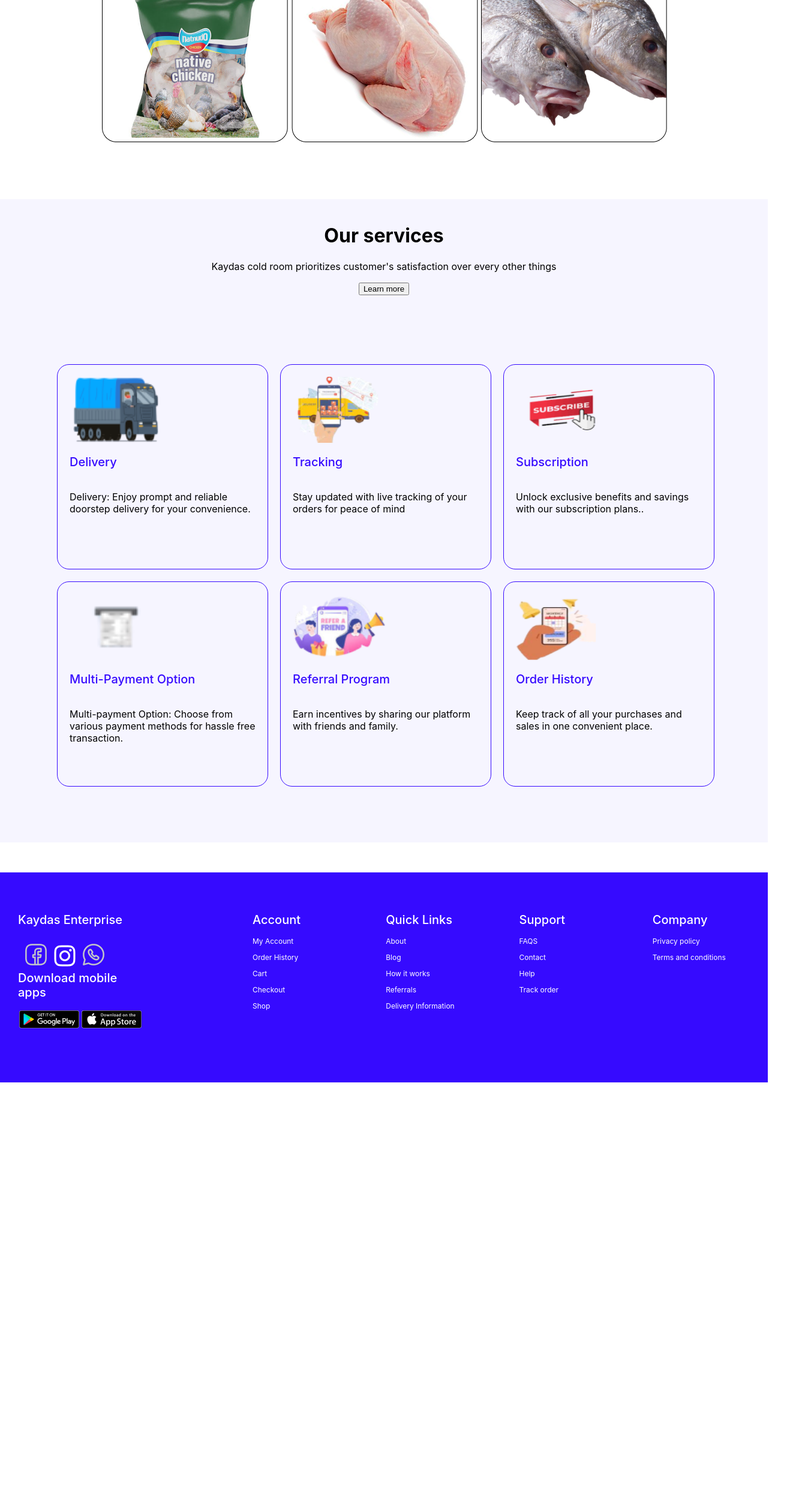
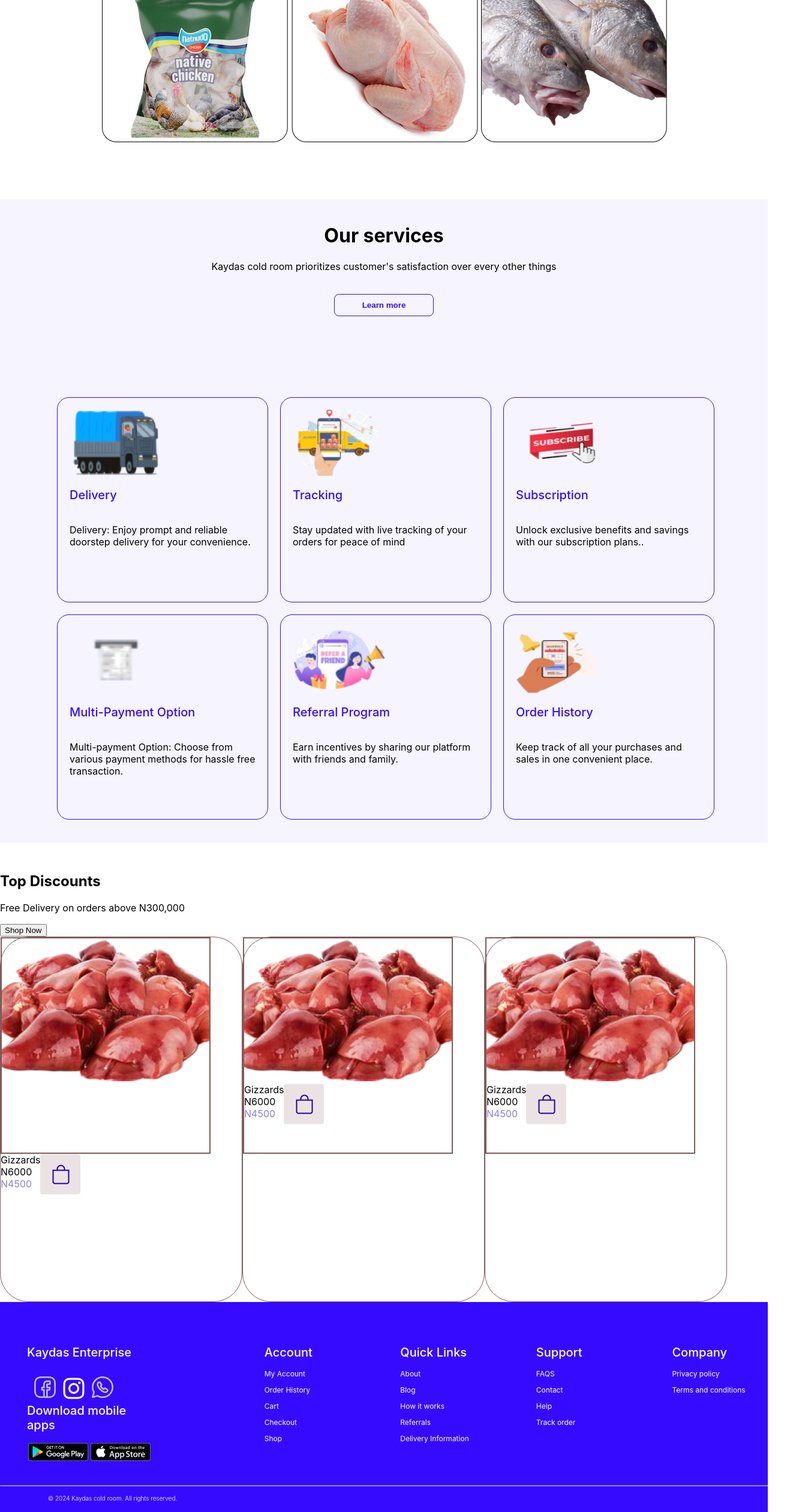
Before and after one commit to amooesther/Kaydas-Capstone-project, a React (Create React App) app in the folder frontend/: page / in a window 1280 px wide. Shown: the part 599-3119 px from the top of the page at 60% size, 1317 px wide, since content can reach past the window. Before the commit the page ends 2403 px from the top, so only its background shows below. Built offline with nearby package versions, Linux system fonts and the light colour scheme.

Commit message:
work in progress

```diff
--- a/frontend/src/Components/Login/Login.css
+++ b/frontend/src/Components/Login/Login.css
@@ -5,17 +5,26 @@
     justify-content: center;
     align-items: center;
     height: 100vh;
-    background-color: #007bff;
+
   }
 
   .loginPage {
-    width: 350px;
+    width: 300px;
     padding: 20px;
-    background-color: #f4f4f4;
+    background-color: #f6f5ff;
     border-radius: 5px;
     box-shadow: 0 0 10px rgba(0, 0, 0, 0.1);
   }
-
+  .loginText{
+    width: 400px;
+    margin: 10px auto;
+  }
+  .loginText span{
+    color: #360AFF;
+  }
+  .loginImg{
+margin-left: 60px;
+  }
   .form {
     display: flex;
     flex-direction: column;
@@ -26,42 +35,37 @@
   .form label {
     margin-bottom: 5px;
     font-weight: 400;
+    color: #360AFF;
   }
 
   .form input {
     padding: 10px 20px;
     width: 250px;
-    margin-bottom: 10px;
-    border-radius: 15px;
+    margin-bottom: 20px;
+    border-radius: 8px;
     border: 1px solid #ccc;
   }
 
-  .form button.btn {
+  .btn {
     padding: 10px 20px;
     width: 290px;
     font-weight: 600;
-    background-color: #007bff;
+    background-color: #360AFF;
     color: #fff;
     border: none;
-    border-radius: 10px;
+    border-radius: 8px;
     cursor: pointer;
     margin-bottom: 20px;
+    margin-top: 20px;
 
   }
 
-  .form button.btn:last-child {
-    background-color: #28a745;
-  }
 
   .form button.btn:hover {
     background-color: #0056b3;
   }
 
-  .form p {
-    text-align: center;
-    margin-bottom: 10px;
-    font-size: 14px;
-  }
+
   .error {
     color: red;
     font: 5px;
--- a/frontend/src/Components/Login/Login.jsx
+++ b/frontend/src/Components/Login/Login.jsx
@@ -2,6 +2,10 @@ import React, { useState } from 'react';
 import './Login.css';
 import { Link } from 'react-router-dom';
 import Validation from '../LoginValidation';
+import NavBar from '../NavBar/NavBar'
+import loginImg1 from '../../Assets/loginImg1.png'
+import Footer from '../footer/Footer';
+
 
 const Login = () => {
   const [value, setValue] = useState({ email: "", password: "" });
@@ -23,9 +27,18 @@ const Login = () => {
   };
 
   return (
+    <div>
+      <NavBar/>
+      <div className='loginText'>
+        <h1>Enjoy affordable doorstep delivery of your <span>fresh frozen proteins!</span> </h1>
+      </div>
     <div className='formContainer'>
+
       <div className='loginPage'>
-        <h2>Sign-In</h2>
+        <div className='loginImg'>
+          <img src={loginImg1} alt="" />
+
+        </div>
         <form onSubmit={handleSubmit} className='form'>
           <div className=''>
             <label htmlFor="email">Email </label><br />
@@ -38,10 +51,12 @@ const Login = () => {
             {errors.password && <span className="error">{errors.password}</span>}
           </div>
           <button type='submit' className='btn'>Login</button>
-          <p>You agree to our terms and conditions</p>
-          <Link to='/SignUp'><button className='btn'>Create Account</button></Link>
+
         </form>
       </div>
+
+    </div>
+    <Footer/>
     </div>
   );
 };
--- a/frontend/src/Components/Services/Services.css
+++ b/frontend/src/Components/Services/Services.css
@@ -16,7 +16,18 @@
 
   }
 
-
+.btnServices{
+    padding: 10px 20px;
+    width: 166px;
+    font-weight: 600;
+    color: #360AFF;
+    border: 1px solid #360AFF;
+    border-radius: 8px;
+    cursor: pointer;
+    margin-bottom: 20px;
+    margin-top: 20px;
+    background-color: transparent;
+}
 
 .serviceTwo {
     display: grid;
@@ -34,6 +45,7 @@
     border: 1px solid #360AFF;
     border-radius: 20px;
     padding: 20px;
+
   }
 
   .serviceTwo img {
--- a/frontend/src/Components/Services/Services.jsx
+++ b/frontend/src/Components/Services/Services.jsx
@@ -14,7 +14,7 @@ const Services = () => {
            <div className='serviceUp'>
             <h1>Our services</h1>
             <p>Kaydas cold room prioritizes customer's satisfaction over every other things</p>
-         <button>Learn more</button></div>
+         <button className='btnServices'>Learn more</button></div>
          </div>
          <div className='serviceTwo'>
             <div><img src={servicesImg1} alt="" />
--- a/frontend/src/Components/TopDiscounts/TopDiscount.css
+++ b/frontend/src/Components/TopDiscounts/TopDiscount.css
@@ -1,5 +1,25 @@
-.discountWrapper{
-width: 90vw;
-background-color: aqua;
 
+.discounts{
+    display: flex;
 }
+.discountOne{
+    width: 402Px;
+    height: 607px;
+    border: 1px solid #805B5B;
+    border-radius: 48px;
+}
+.discountTwo{
+    width: 346px;
+    height: 357px;
+    border: 2px solid #805B5B;
+}
+.discountThree{
+    display: flex;
+}
+
+.discountThree span{
+    display: block;
+}
+.discountThree span:last-child{
+    color: #9080D9;
+}
--- a/frontend/src/Components/TopDiscounts/TopDiscount.jsx
+++ b/frontend/src/Components/TopDiscounts/TopDiscount.jsx
@@ -1,22 +1,89 @@
 import React from 'react';
 import './TopDiscount.css';
-// import topDiscountImg1 from '../../Assets/topDiscountImg1.png';
-// import topDiscountImg2 from '../../Assets/topDiscountImg2.png';
-// import topDiscountImg3 from '../../Assets/topDiscountImg3.png';
+import topDiscountImg1 from '../../Assets/topDiscountImg1.png';
+import topDiscountImg2 from '../../Assets/topDiscountImg2.png';
+import topDiscountImg3 from '../../Assets/topDiscountImg3.png';
+import topDiscountImg4 from '../../Assets/topDiscountImg4.png';
 
 const TopDiscount = ({ discounts = [] }) => {
   console.log(discounts, "this is the discounts");
   return (
-    <ul>
-      {discounts?.map((discount) => (
-        <li className="categoryItem" key={discount.id}>
-          <img src={discount.imgSrc} alt={discount.title} />
-          <span>{discount.title}</span>
-          <span>{discount.newPrice}</span>
-          <span>{discount.oldPrice}</span>
-        </li>
-      ))}
-    </ul>
+    // <ul>
+    //   {discounts?.map((discount) => (
+    //     <li className="categoryItem" key={discount.id}>
+    //       <img src={discount.imgSrc} alt={discount.title} />
+    //       <span>{discount.title}</span>
+    //       <span>{discount.newPrice}</span>
+    //       <span>{discount.oldPrice}</span>
+    //     </li>
+    //   ))}
+    // </ul>
+<div>
+  <h2>Top Discounts</h2>
+  <div>
+    <p>Free Delivery on orders above N300,000</p>
+    <button>Shop Now</button>
+  </div>
+  <div className='discounts'>
+    <div className='discountOne'>
+      <div className='discountTwo'>
+        <div>
+          <img src={topDiscountImg2} alt="" />
+        </div>
+
+      </div>
+      <div className='discountThree'>
+          <div>
+            <span>Gizzards</span>
+            <span>N6000</span>
+            <span>N4500</span>
+          </div>
+          <div>
+            <img src={topDiscountImg4} alt="" />
+          </div>
+        </div>
+    </div>
+    <div>
+    <div className='discountOne'>
+      <div className='discountTwo'>
+        <div>
+          <img src={topDiscountImg2} alt="" />
+        </div>
+        <div className='discountThree'>
+          <div>
+            <span>Gizzards</span>
+            <span>N6000</span>
+            <span>N4500</span>
+          </div>
+          <div>
+            <img src={topDiscountImg4} alt="" />
+          </div>
+        </div>
+      </div>
+    </div>
+    </div>
+    <div>
+    <div className='discountOne'>
+      <div className='discountTwo'>
+        <div>
+          <img src={topDiscountImg2} alt="" />
+        </div>
+        <div className='discountThree'>
+          <div>
+            <span>Gizzards</span>
+            <span>N6000</span>
+            <span>N4500</span>
+          </div>
+          <div>
+            <img src={topDiscountImg4} alt="" />
+          </div>
+        </div>
+      </div>
+    </div>
+    </div>
+  </div>
+</div>
+
   );
 };
 
--- a/frontend/src/Components/footer/Footer.css
+++ b/frontend/src/Components/footer/Footer.css
@@ -3,13 +3,20 @@
     height: 350px;
     color: white;
     background: #360AFF;
-    display: flex;
+
 }
 .footerWrapper h2{
     font-size: 20px;
     font-weight: 500;
     }
+.footerWrap{
+    width: 1302px;
+    height: 200px;
+    display: flex;
+    padding-top: 5px;
+    padding-left: 15px;
 
+}
 .footerOne{
 width: 350px;
 padding-top: 50px;
@@ -37,8 +44,18 @@ margin-right: 150px;
     padding-top: 50px;
     margin-left: 30px;
 
+
 }
 .footerTwo p{
     font-size: 12px;
     font-weight: 400;
 }
+hr{
+    margin-top: 100px;
+    border-color:#b5b6b8
+}
+.copyWrite{
+    font-size: 10px;
+    font-weight: 300;
+    padding-left: 80px ;
+}
--- a/frontend/src/Components/footer/Footer.jsx
+++ b/frontend/src/Components/footer/Footer.jsx
@@ -8,6 +8,7 @@ import "./Footer.css"
 const Footer = () => {
   return (
     <div className='footerWrapper'>
+        <div className='footerWrap'>
         <div className='footerOne'>
             <h2>Kaydas Enterprise</h2>
             <div className='socials'>
@@ -53,6 +54,9 @@ const Footer = () => {
             <p>Terms and conditions</p>
 
         </div>
+        </div>
+        <hr />
+        <span className='copyWrite'>&copy; 2024 Kaydas cold room. All rights reserved.</span>
     </div>
   )
 }
```
Also changed, not shown: frontend/src/Assets/loginImg1.png (added), frontend/src/Assets/topDiscountImg4.png (added).
